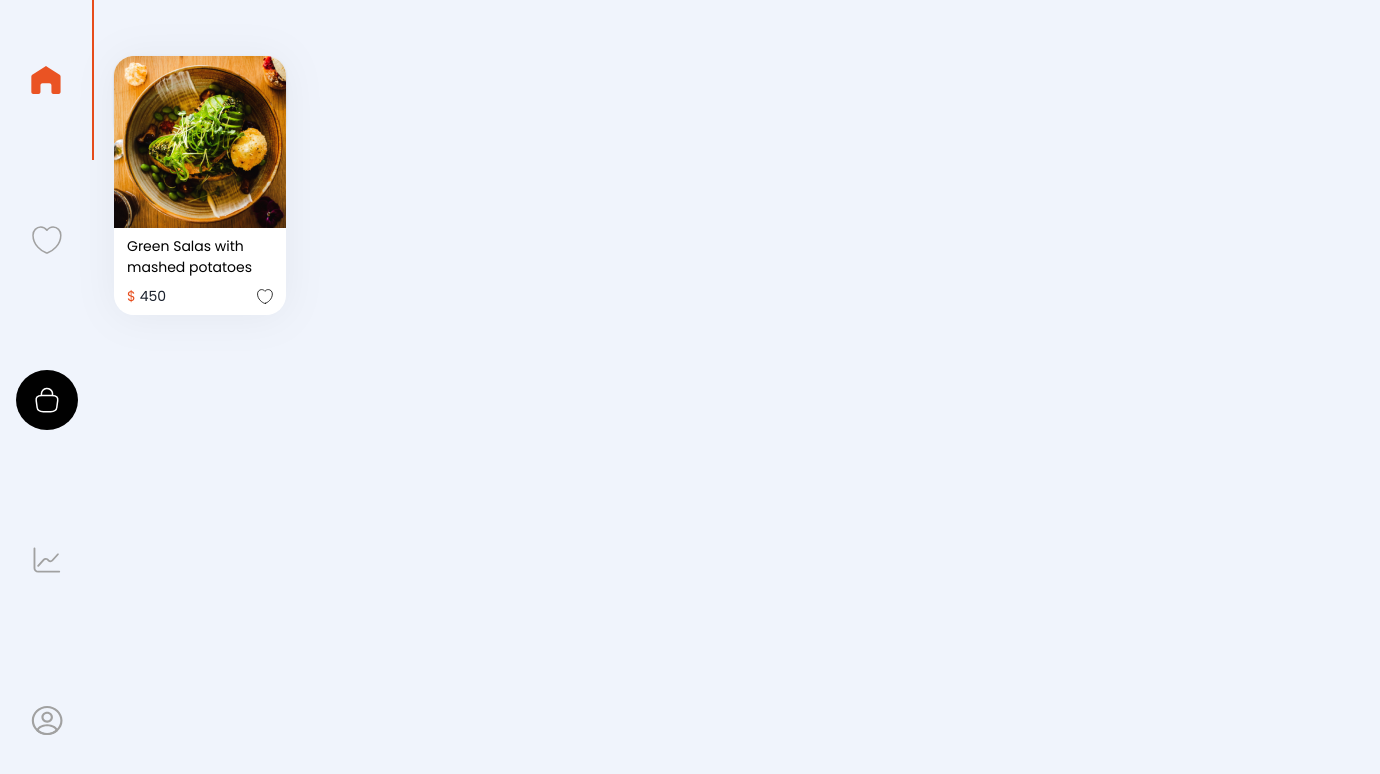
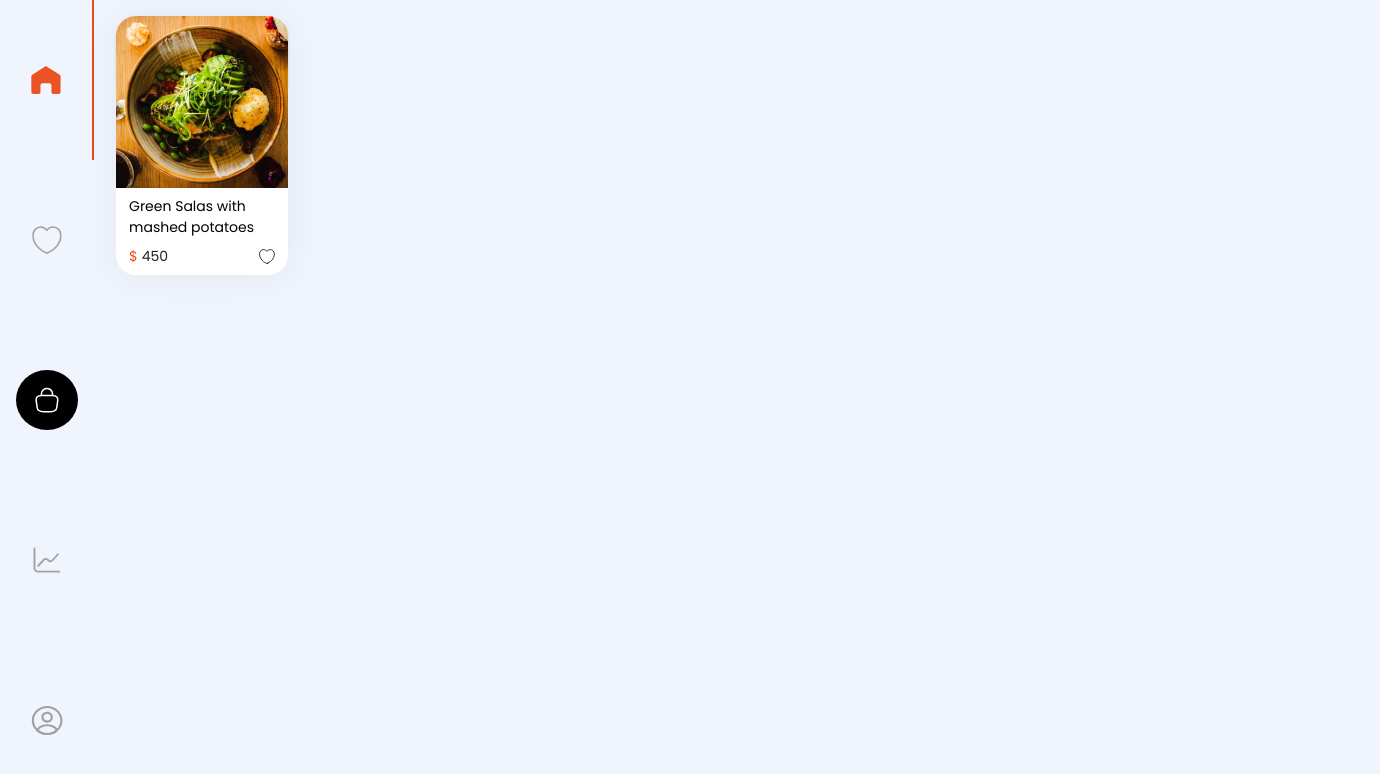
Before and after one commit to AnasMunir/monke-labs-app, a React (Vite) app: page / in a window 1280 px wide. Shown: the top 774 px of the page, 1380 px wide, since content can reach past the window. Built offline with nearby package versions, Linux system fonts and the light colour scheme.

Commit message:
adjusted some styles

```diff
--- a/src/pages/home/Home.tsx
+++ b/src/pages/home/Home.tsx
@@ -34,16 +34,18 @@ const tabs = [
 const Home: FC = () => {
   return (
     <Box height={{ base: '100%', md: '100vh' }}>
-      <Tabs isFitted variant='primary' height='100%'>
+      <Tabs isFitted variant='primary' height='100%' width='100%'>
         <TabList
           flexDirection={{ base: 'row', md: 'column' }}
           float={{ md: 'left' }}
           height={{ md: '100%' }}
-          paddingRight={{ md: '20px' }}
+          // paddingRight={{ md: '20px' }}
           sx={{
             '@media (max-width: 768px)': {
               position: 'fixed',
               bottom: 0,
+              left: 0,
+              right: 0,
               width: '100%',
               height: '100px',
             },
@@ -57,11 +59,9 @@ const Home: FC = () => {
           ))}
         </TabList>
 
-        <TabPanels>
+        <TabPanels marginLeft={{ md: '100px' }}>
           {tabs.map(({ title, content }) => (
-            <Box padding={10}>
-              <TabPanel key={title}>{content}</TabPanel>
-            </Box>
+            <TabPanel key={title}>{content}</TabPanel>
           ))}
         </TabPanels>
       </Tabs>
```
